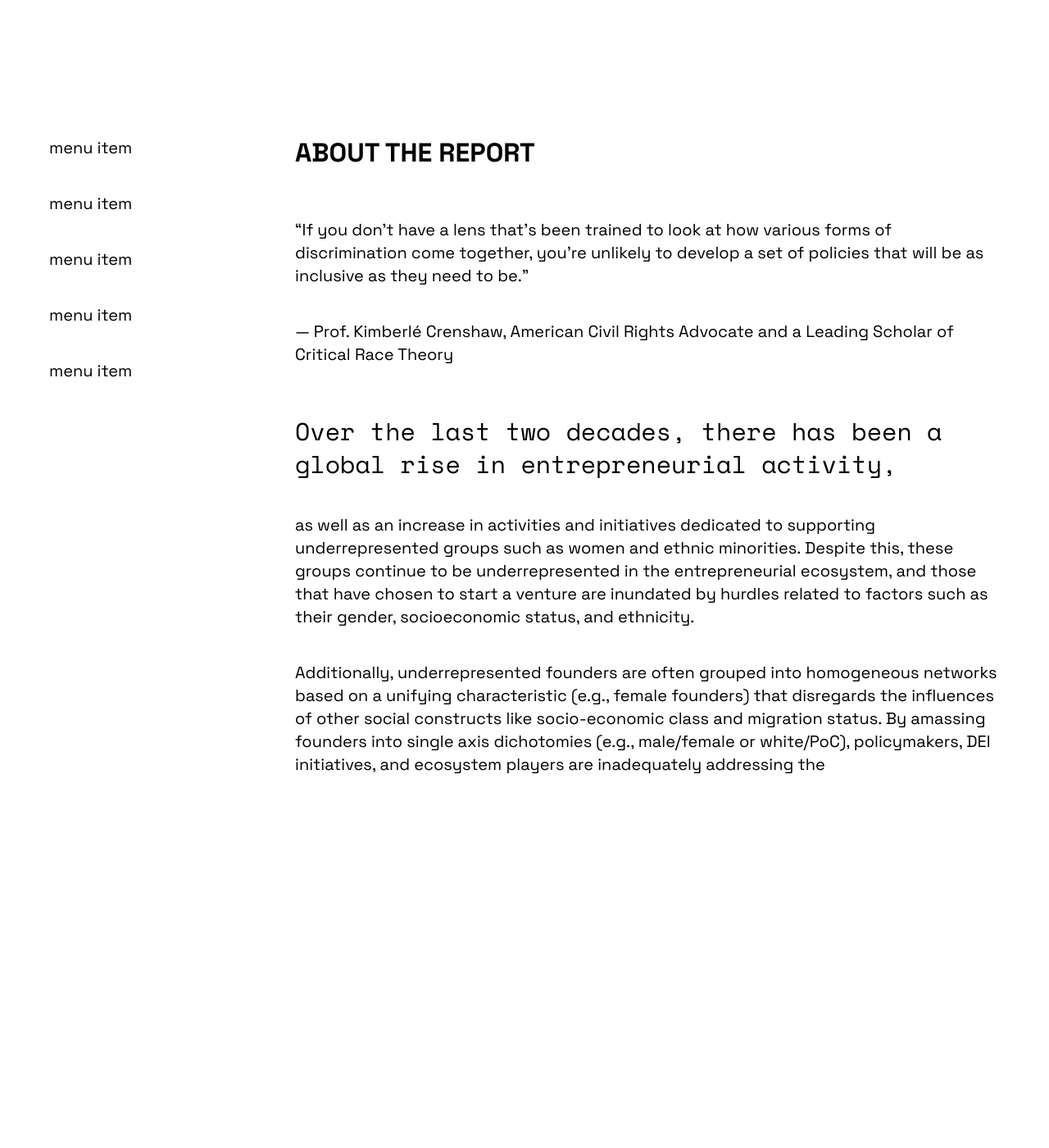
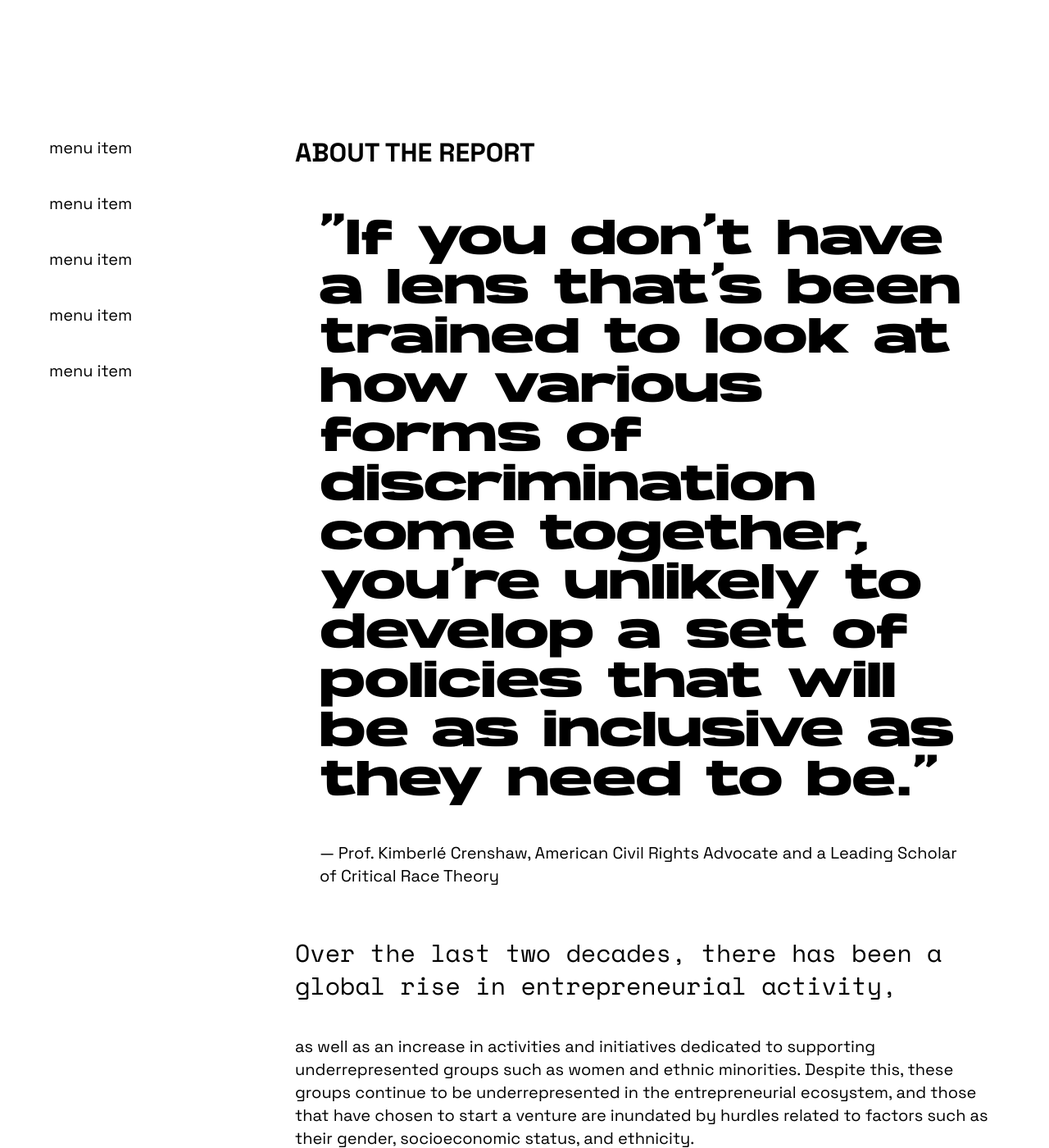
Before and after one commit to Founderland/Report, a Jekyll site: the page built from index.html, in a window 1280 px wide and 1400 px high, scrolled down 484 px. Shown: the whole window at 82% size. Built offline with Jekyll 4.4.1, drawn with Linux system fonts in a browser that asks for light colours; before the commit the page ends 1570 px from its top, so only the background shows below that.

Commit message:
blockquote tweaks

```diff
--- a/assets/styles/output.css
+++ b/assets/styles/output.css
@@ -613,7 +613,8 @@ video {
 }
 
 h1,
-blockquote {
+blockquote,
+blockquote p {
   font-family: Hanson, 'Space Grotesk', sans-serif;
 }
 
@@ -759,15 +760,19 @@ button,
 figure {
   margin-top: 3rem;
   margin-bottom: 3rem;
+  padding-left: 1.5rem;
+  padding-right: 1.5rem;
 }
 
-blockquote {
+blockquote,
+blockquote p {
   font-size: 2.25rem;
   line-height: 2.5rem;
 }
 
 @media (min-width: 1024px) {
-  blockquote {
+  blockquote,
+    blockquote p {
     font-size: 3rem;
     line-height: 1;
   }
```
Also changed, not shown: assets/styles/input.css (+7 -3 lines).
